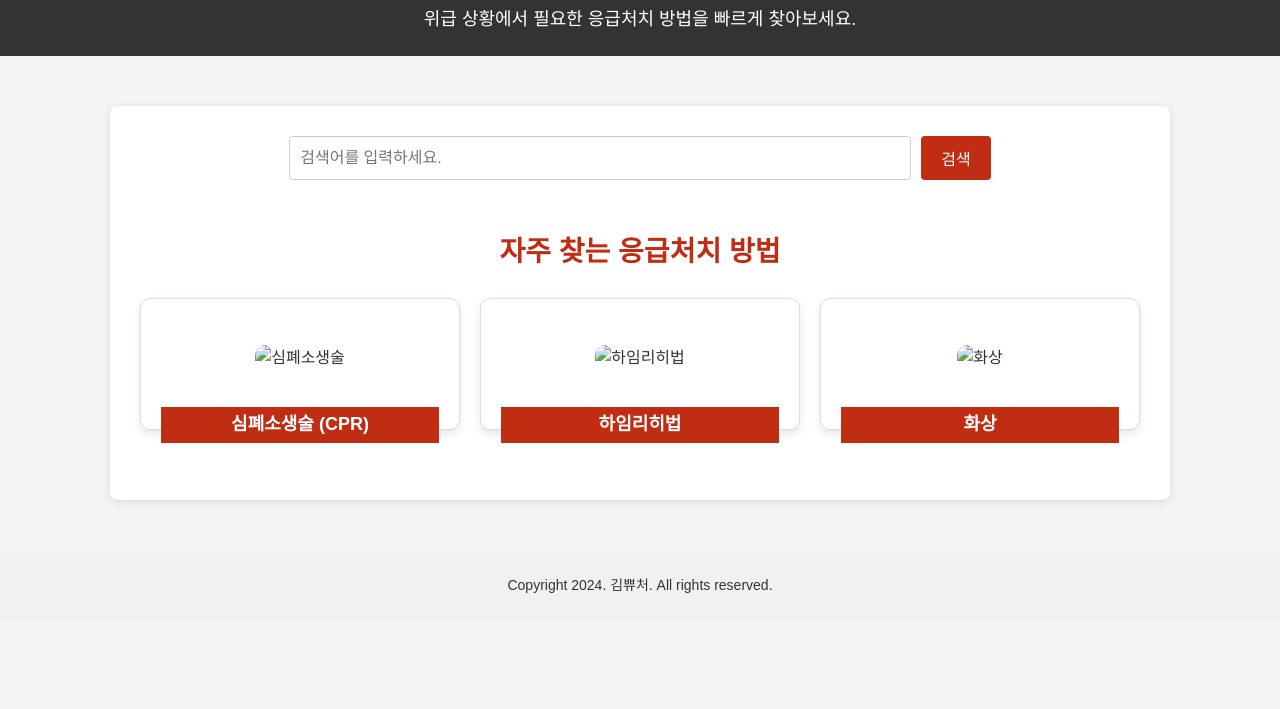
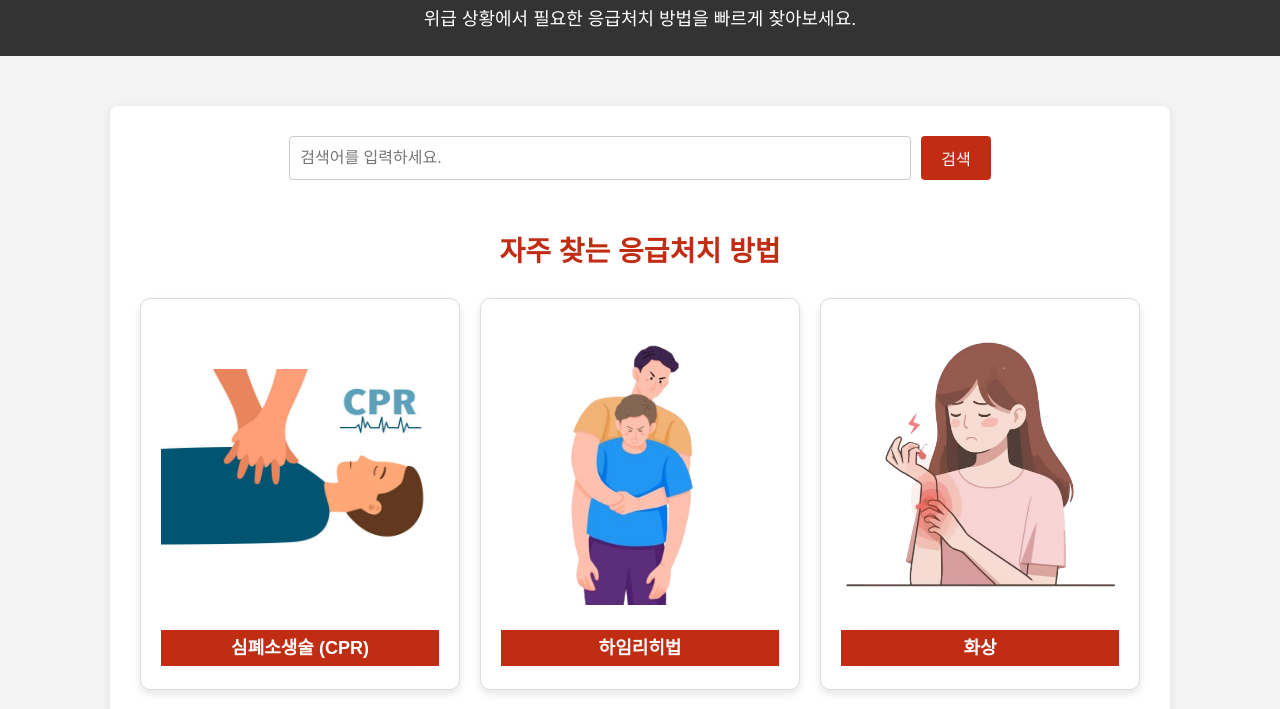
Before and after one commit to Futureo3o/HTMLpj, a plain HTML site: page index.html in a window 1280 px wide. Shown: the part 91-800 px from the top of the page. Drawn offline with Linux system fonts and the light colour scheme; the site is published under a folder, as on GitHub Pages, so addresses that start at the root find nothing.

Commit message:
Update index.html

```diff
--- a/index.html
+++ b/index.html
@@ -23,19 +23,19 @@
       <div class="emergency-cards">
         <div class="card" onclick="searchInfo('심폐소생술')">
           <div class="card_img_wrap">
-            <img src="/img/cpr.jpg" alt="심폐소생술">
+            <img src="./img/cpr.jpg" alt="심폐소생술">
           </div>
           <h3>심폐소생술 (CPR)</h3>
         </div>
         <div class="card" onclick="searchInfo('하임리히법')">
           <div class="card_img_wrap">
-            <img src="/img/Heimlich.png" alt="하임리히법">
+            <img src="./img/Heimlich.png" alt="하임리히법">
           </div>
           <h3>하임리히법</h3>
         </div>
         <div class="card" onclick="searchInfo('화상')">
           <div class="card_img_wrap">
-            <img src="/img/scald.png" alt="화상">
+            <img src="./img/scald.png" alt="화상">
           </div>
           <h3>화상</h3>
         </div>
```
